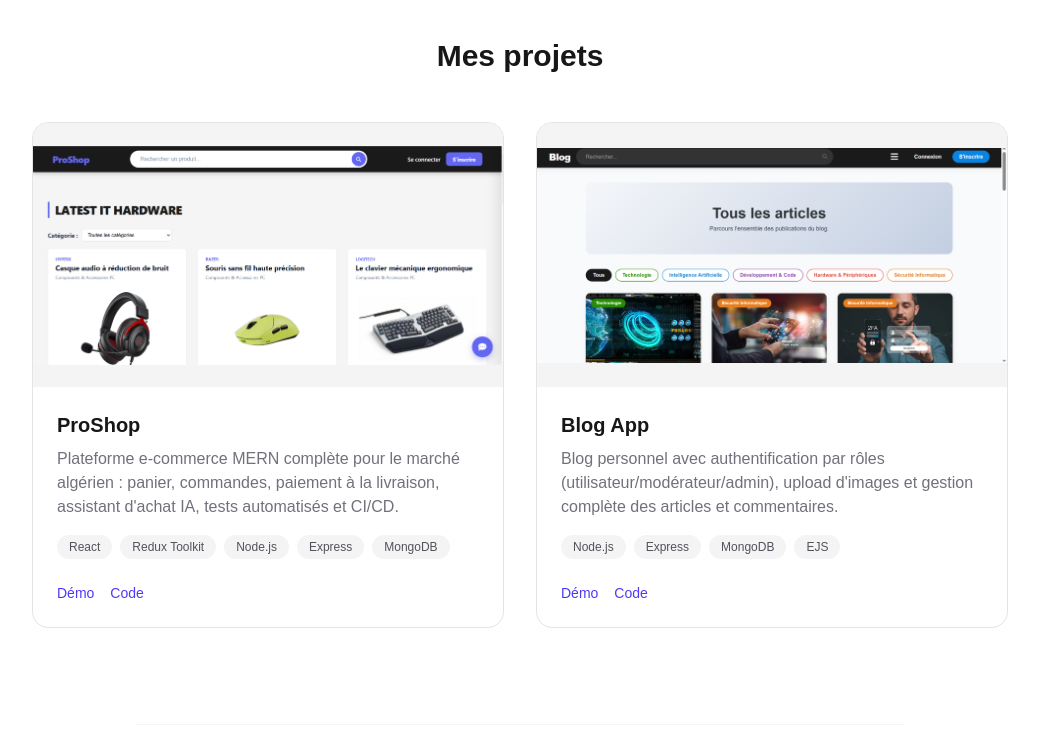
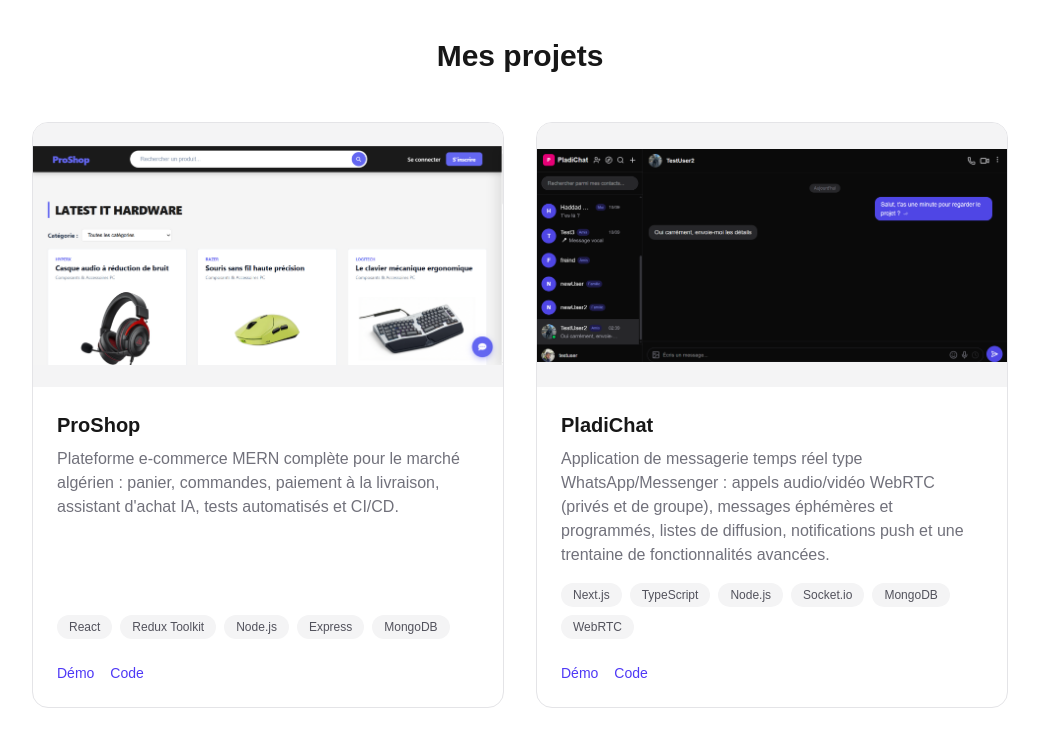
Before and after one commit to haddadmassinissa92/portfolio, a Next.js app: page / in a window 1280 px wide. Shown: the part 920-1659 px from the top of the page, without its empty margins (120-1159 px from the left). Built offline with nearby package versions, Linux system fonts and the light colour scheme.

Commit message:
Ajout du projet Pladine-Chat a mon portfolio

```diff
--- a/src/components/About.tsx
+++ b/src/components/About.tsx
@@ -9,6 +9,8 @@
   "MongoDB",
   "TypeScript",
   "Tailwind CSS",
+  "Socket.io",
+  "WebRTC",
 ];
 
 export default function About() {
--- a/src/components/Projects.tsx
+++ b/src/components/Projects.tsx
@@ -9,6 +9,15 @@
     stack: ["React", "Redux Toolkit", "Node.js", "Express", "MongoDB"],
     demo: "https://proshop-peach.vercel.app",
     code: "https://github.com/haddadmassinissa92/proshop",
+  },
+  {
+    title: "PladiChat",
+    image: "/projects/pladichat.png",
+    description:
+      "Application de messagerie temps réel type WhatsApp/Messenger : appels audio/vidéo WebRTC (privés et de groupe), messages éphémères et programmés, listes de diffusion, notifications push et une trentaine de fonctionnalités avancées.",
+    stack: ["Next.js", "TypeScript", "Node.js", "Socket.io", "MongoDB", "WebRTC"],
+    demo: "https://pladine-chat.vercel.app",
+    code: "https://github.com/haddadmassinissa92/pladine-chat",
   },
   {
     title: "Blog App",
```
Also changed, not shown: public/projects/pladichat.png (added).
